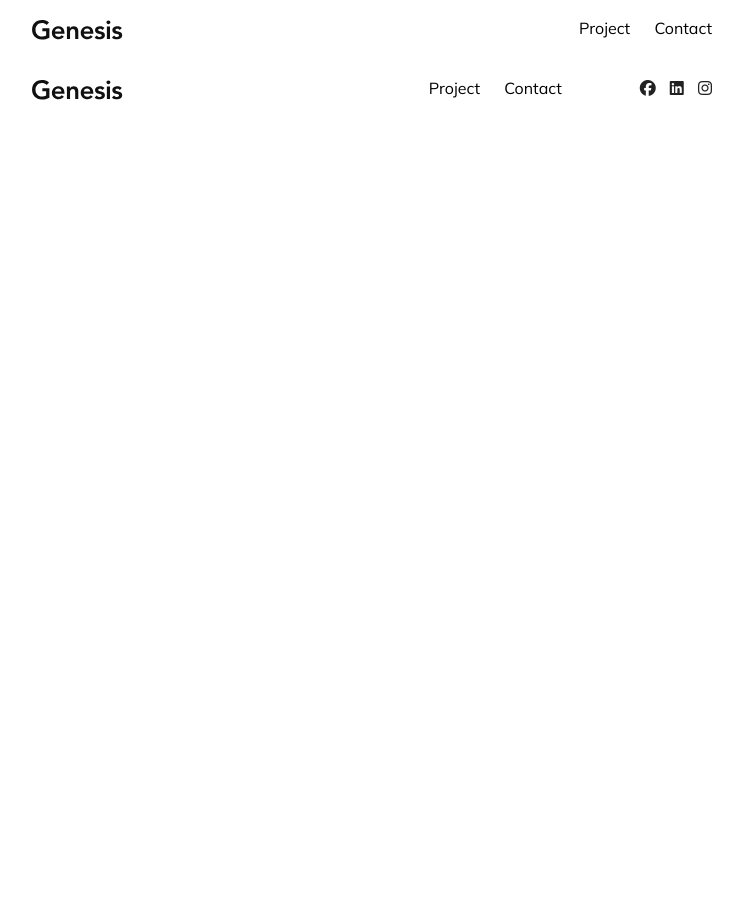
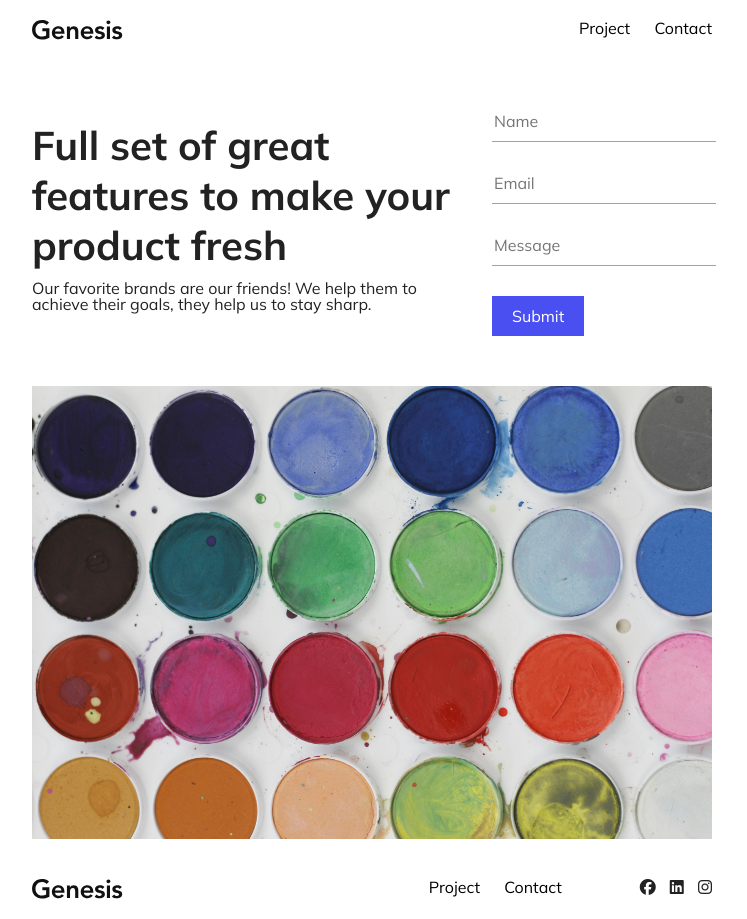
Before and after one commit to jouku/Sass, a plain HTML site: page contact.html in a window 1280 px wide. Shown: the whole page, without its empty margins (268-1015 px from the left). Before the commit the page ends 800 px from the top, so only its background shows below. Drawn offline with nearby package versions, Linux system fonts and the light colour scheme.

Commit message:
Contact handling.

```diff
--- a/contact.html
+++ b/contact.html
@@ -26,8 +26,33 @@
                 <a href="contact.html">Contact</a>
             </div>
         </div>
+
+        <div class="header-contact-view">
+            <div>
+                <h1>Full set of great
+                    features to make your
+                    product fresh</h1>
+                <p>Our favorite brands are our friends! We help them to achieve their goals, they help us to stay sharp.</p>
+            </div>
+            <div>
+                <form>
+                    <input type="text" placeholder="Name" />
+                    <input type="email" placeholder="Email" />
+                    <input type="text" placeholder="Message" />
+                    <input type="button" value="Submit" />
+                </form>
+            </div>
+
+
+        </div>
     </header>
 
+
+    <section>
+        <div class="grid-project-view">
+            <div class="grid-item"><img class="animate__animated" src="images/6.jpg"></div>
+        </div>
+    </section>
 
     <footer>
         <div class="footer-nav">
--- a/styles/scss/header.scss
+++ b/styles/scss/header.scss
@@ -66,4 +66,35 @@ header {
             }
         }
     }
+
+    .header-contact-view {
+        padding-top: 50px;
+        display: grid;
+        width: 100%;
+        height: auto;
+        padding-bottom: 50px;
+        grid-template-columns: 2fr 1fr;
+        gap: 20px;
+
+        input {
+            outline: 0;
+            font-family: 'Mulish', 'Courier New', Courier, monospace;
+
+            &[type=text],
+            &[type=email] {
+                border-width: 0 0 1px;
+                border-color: $grey-color;
+                padding-bottom: 10px;
+                margin-bottom: 30px;
+                width: 100%;
+            }
+
+            &[type=button] {
+                border-width: 0;
+                padding: 10px 20px 10px 20px;
+                color: $white-color;
+                background-color: $blue-color;
+            }
+        }
+    }
 }
--- a/styles/scss/variables.scss
+++ b/styles/scss/variables.scss
@@ -1,3 +1,4 @@
+$white-color: #FFFFFF;
 $black-color: #000000;
 $blue-color: #4A4FF2;
 $grey-color: rgba(17, 17, 17, 0.6);
```
Also changed, not shown: styles/css/index.min.css, styles/scss/index.scss (line endings or trailing spaces), 1 other file.
